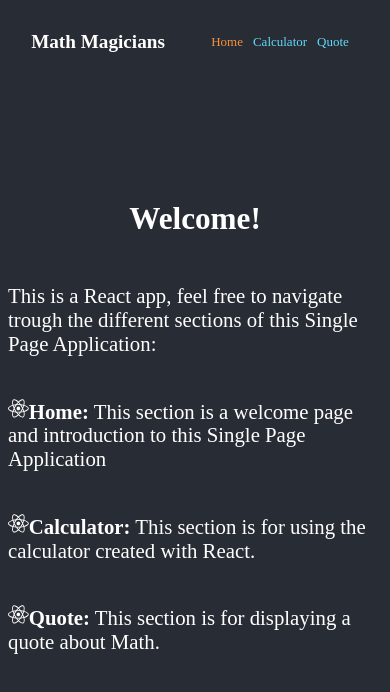
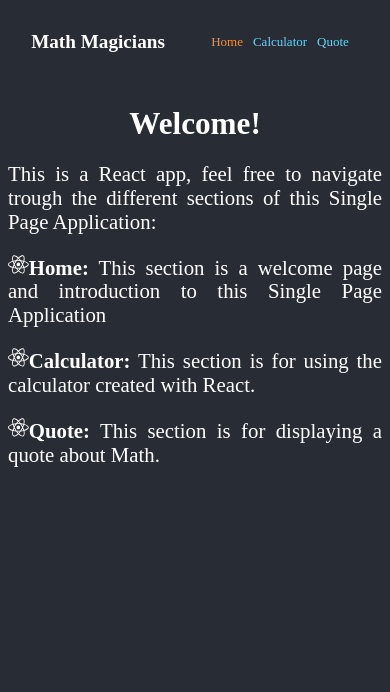
Before and after one commit to OscarFMdev/reactCalculator, a React (Create React App) app: page / in a window 390 px wide. Shown: the top 692 px of the page. Built offline with nearby package versions, Linux system fonts and the light colour scheme.

Commit message:
Update mobile styles

```diff
--- a/src/styles.css
+++ b/src/styles.css
@@ -208,5 +208,13 @@
   .calc-quote {
     margin: 20px 0;
     text-align: center;
+    font-size: 25px;
+  }
+  .home {
+    margin-top: 20px;
+    text-align: justify;
+  }
+  .home > * {
+    margin: 10px auto;
   }
 }
```
